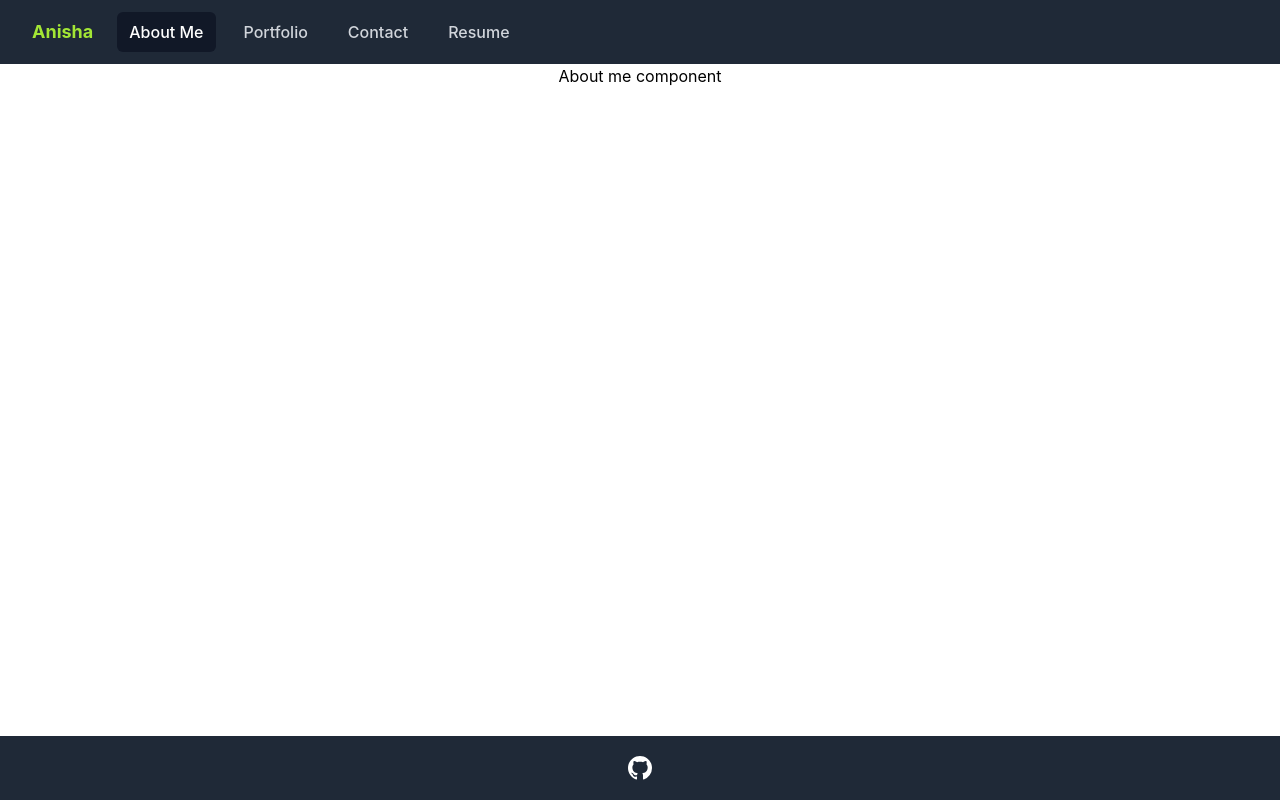
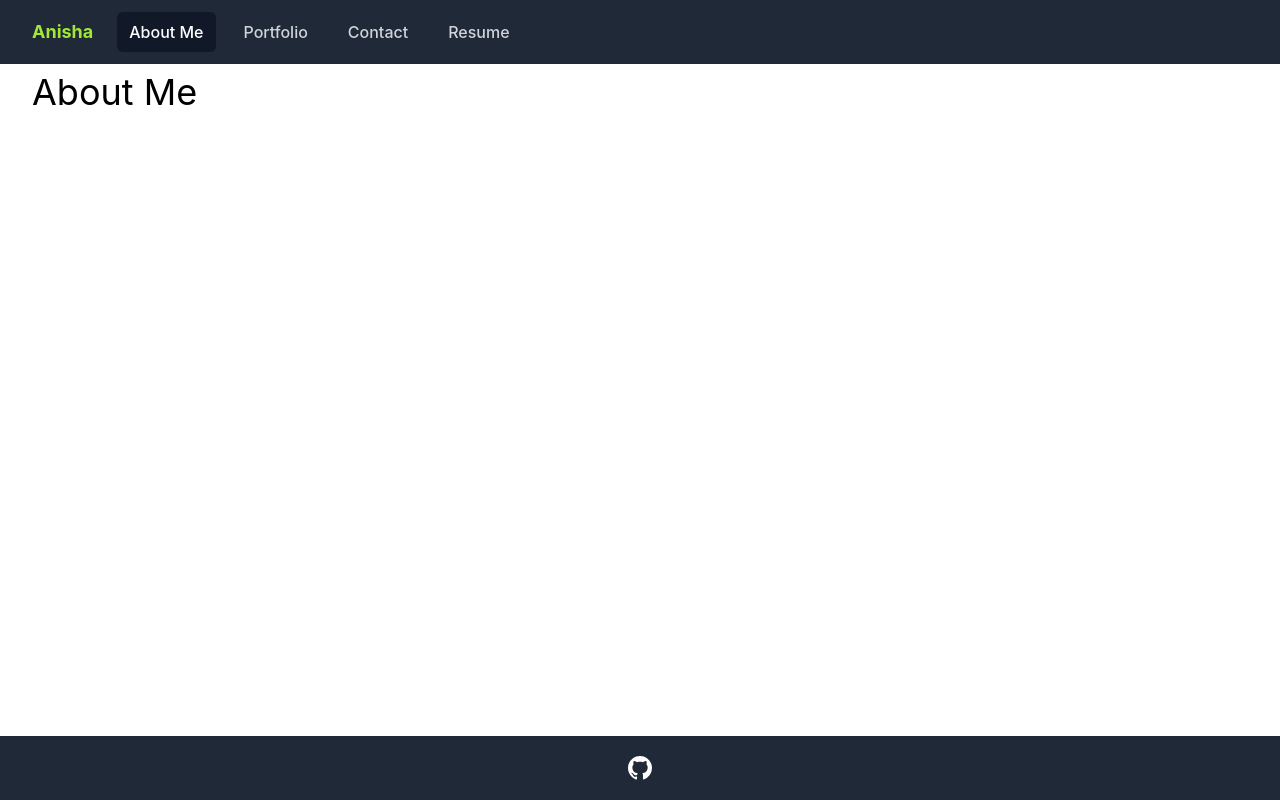
Before and after one commit to anisha-sapkota/react-portfolio, a React (Create React App) app: page / in a window 1280 px wide. Built offline with nearby package versions, Linux system fonts and the light colour scheme.

Commit message:
Updated folder structure

```diff
--- a/public/index.html
+++ b/public/index.html
@@ -5,11 +5,7 @@
     <link rel="icon" href="%PUBLIC_URL%/favicon.ico" />
     <meta name="viewport" content="width=device-width, initial-scale=1" />
     <meta name="theme-color" content="#000000" />
-    <meta
-      name="description"
-      content="Web site created using create-react-app"
-    />
-    <link rel="apple-touch-icon" href="%PUBLIC_URL%/logo192.png" />
+    <meta name="description" content="Anisha web portfolio" />
     <!--
       manifest.json provides metadata used when your web app is installed on a
       user's mobile device or desktop. See https://developers.google.com/web/fundamentals/web-app-manifest/
--- a/src/components/About.js
+++ /dev/null
@@ -1,7 +0,0 @@
-export default function About() {
-  return (
-    <div className="mx-auto max-w-7xl px-2 sm:px-6 lg:px-8">
-      <h2>About me component</h2>
-    </div>
-  );
-}
--- a/src/index.js
+++ b/src/index.js
@@ -1,7 +1,7 @@
 import React from "react";
 import ReactDOM from "react-dom/client";
 import App from "./App";
-import "./index.css";
+import "./assets/styles/index.css";
 
 const root = ReactDOM.createRoot(document.getElementById("root"));
 root.render(
--- /dev/null
+++ b/src/pages/About.js
@@ -0,0 +1,7 @@
+export default function About() {
+  return (
+    <div className="container mx-auto my-2 max-w-7xl px-2 sm:px-6 lg:px-8">
+      <h2 className="text-4xl mb-2">About Me</h2>
+    </div>
+  );
+}
```
Also changed, not shown: src/App.js (+6 -6 lines), public/logo192.png (deleted), public/logo512.png (deleted), public/manifest.json, src/assets/styles/index.css (renamed from src/index.css), src/layouts/Footer.js (renamed from src/components/Footer.js), src/layouts/Header.js (renamed from src/components/Header.js), src/pages/Contact.js (renamed from src/components/Contact.js), src/pages/Portfolio.js (renamed from src/components/Portfolio.js), src/pages/Resume.js (renamed from src/components/Resume.js).
